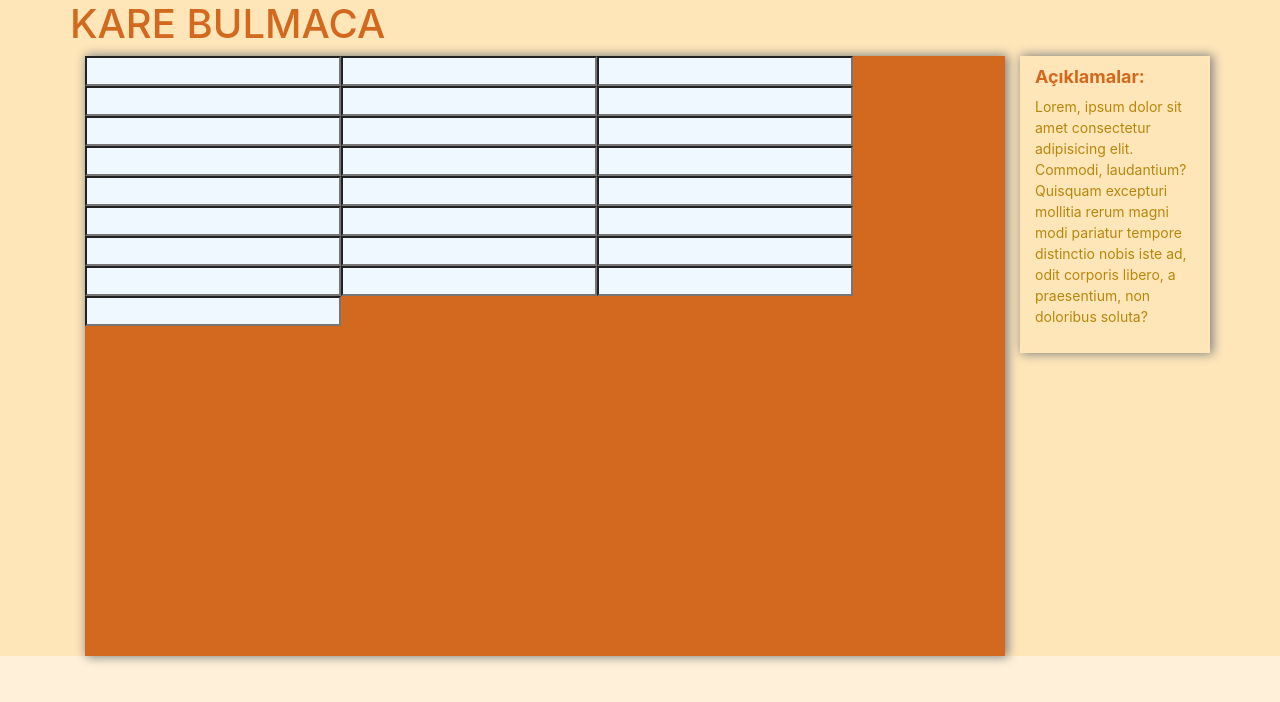
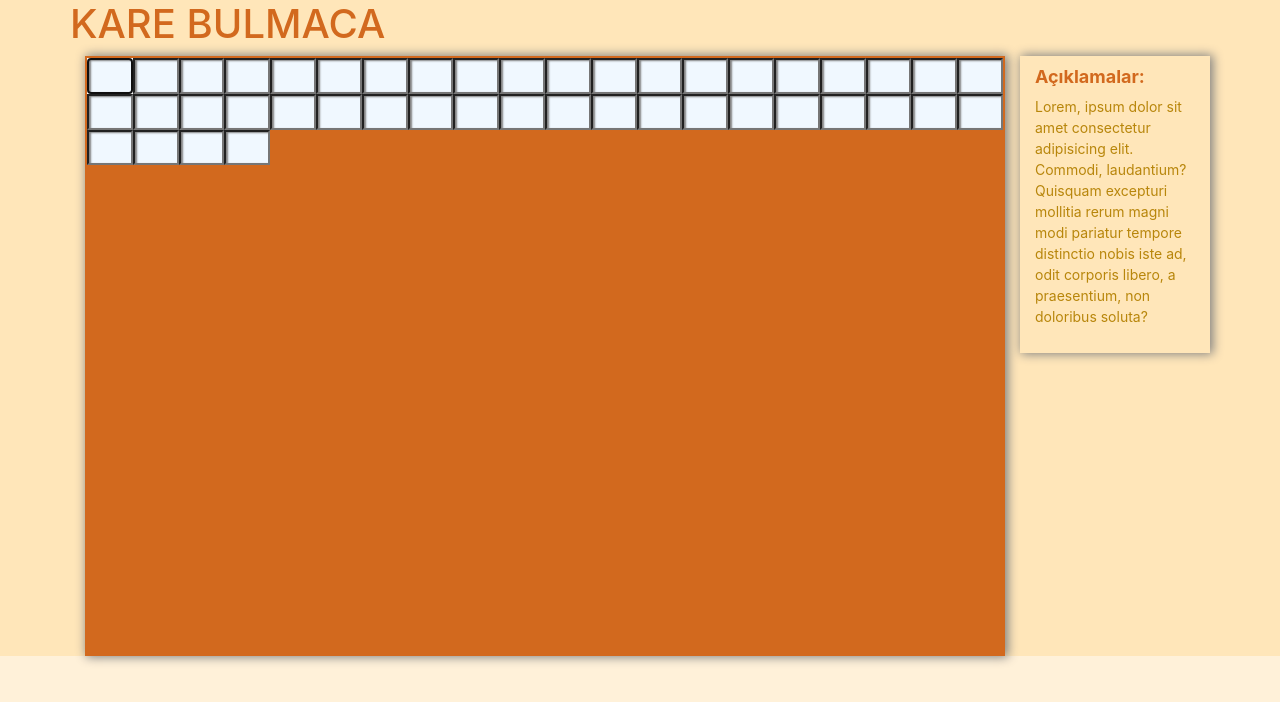
Before and after one commit to karadumanb/Crossword-Puzzle, an Angular app: page / in a window 1280 px wide. Shown: the top 702 px of the page. Built offline with nearby package versions, Linux system fonts and the light colour scheme.

Commit message:
Add some functionality

```diff
--- a/src/app/components/home/home.component.html
+++ b/src/app/components/home/home.component.html
@@ -3,31 +3,50 @@
     <h1>KARE BULMACA</h1>
     <div class="col-md-10 col-xs-12">
       <section class="puzzle-container" (click)="maximize()" id="puzzle-container">
-        <input type="text" name="">
-        <input type="text" name="">
-        <input type="text" name="">
-        <input type="text" name="">
-        <input type="text" name="">
-        <input type="text" name="">
-        <input type="text" name="">
-        <input type="text" name="">
-        <input type="text" name="">
-        <input type="text" name="">
-        <input type="text" name="">
-        <input type="text" name="">
-        <input type="text" name="">
-        <input type="text" name="">
-        <input type="text" name="">
-        <input type="text" name="">
-        <input type="text" name="">
-        <input type="text" name="">
-        <input type="text" name="">
-        <input type="text" name="">
-        <input type="text" name="">
-        <input type="text" name="">
-        <input type="text" name="">
-        <input type="text" name="">
-        <input type="text" name="">
+        <input type="text" name="" maxlength="1" autofocus (keyup)="autofocus($event)">
+        <input type="text" name="" maxlength="1" (keyup)="autofocus($event)">
+        <input type="text" name="" maxlength="1" (keyup)="autofocus($event)">
+        <input type="text" name="" maxlength="1" (keyup)="autofocus($event)">
+        <input type="text" name="" maxlength="1" (keyup)="autofocus($event)">
+        <input type="text" name="" maxlength="1" (keyup)="autofocus($event)">
+        <input type="text" name="" maxlength="1" (keyup)="autofocus($event)">
+        <input type="text" name="" maxlength="1" (keyup)="autofocus($event)">
+        <input type="text" name="" maxlength="1" (keyup)="autofocus($event)">
+        <input type="text" name="" maxlength="1" (keyup)="autofocus($event)">
+        <input type="text" name="" maxlength="1" (keyup)="autofocus($event)">
+        <input type="text" name="" maxlength="1" (keyup)="autofocus($event)">
+        <input type="text" name="" maxlength="1" (keyup)="autofocus($event)">
+        <input type="text" name="" maxlength="1" (keyup)="autofocus($event)">
+        <input type="text" name="" maxlength="1" (keyup)="autofocus($event)">
+        <input type="text" name="" maxlength="1" (keyup)="autofocus($event)">
+        <input type="text" name="" maxlength="1" (keyup)="autofocus($event)">
+        <input type="text" name="" maxlength="1" (keyup)="autofocus($event)">
+        <input type="text" name="" maxlength="1" (keyup)="autofocus($event)">
+        <input type="text" name="" maxlength="1" (keyup)="autofocus($event)">
+        <input type="text" name="" maxlength="1" (keyup)="autofocus($event)">
+        <input type="text" name="" maxlength="1" (keyup)="autofocus($event)">
+        <input type="text" name="" maxlength="1" (keyup)="autofocus($event)">
+        <input type="text" name="" maxlength="1" (keyup)="autofocus($event)">
+        <input type="text" name="" maxlength="1" (keyup)="autofocus($event)">
+        <input type="text" name="" maxlength="1" (keyup)="autofocus($event)">
+        <input type="text" name="" maxlength="1" (keyup)="autofocus($event)">
+        <input type="text" name="" maxlength="1" (keyup)="autofocus($event)">
+        <input type="text" name="" maxlength="1" (keyup)="autofocus($event)">
+        <input type="text" name="" maxlength="1" (keyup)="autofocus($event)">
+        <input type="text" name="" maxlength="1" (keyup)="autofocus($event)">
+        <input type="text" name="" maxlength="1" (keyup)="autofocus($event)">
+        <input type="text" name="" maxlength="1" (keyup)="autofocus($event)">
+        <input type="text" name="" maxlength="1" (keyup)="autofocus($event)">
+        <input type="text" name="" maxlength="1" (keyup)="autofocus($event)">
+        <input type="text" name="" maxlength="1" (keyup)="autofocus($event)">
+        <input type="text" name="" maxlength="1" (keyup)="autofocus($event)">
+        <input type="text" name="" maxlength="1" (keyup)="autofocus($event)">
+        <input type="text" name="" maxlength="1" (keyup)="autofocus($event)">
+        <input type="text" name="" maxlength="1" (keyup)="autofocus($event)">
+        <input type="text" name="" maxlength="1" (keyup)="autofocus($event)">
+        <input type="text" name="" maxlength="1" (keyup)="autofocus($event)">
+        <input type="text" name="" maxlength="1" (keyup)="autofocus($event)">
+        <input type="text" name="" maxlength="1" (keyup)="autofocus($event)">
       </section>
     </div>
     <div class="annotation col-md-2 col-xs-12">
--- a/src/app/components/home/home.component.ts
+++ b/src/app/components/home/home.component.ts
@@ -1,6 +1,7 @@
 import { Component, OnInit } from '@angular/core';
 import { MockService, Puzzle } from '../../services/mock-service';
 declare var $:any;
+const letters = /^[A-Za-z]+$/;
 
 @Component({
   selector: 'app-home',
@@ -31,4 +32,14 @@ export class HomeComponent implements OnInit {
       this.count = 0;
     }, 1200);
   }
+
+  autofocus($event) {
+    if(letters.test($event.key) && $event.key.length === 1) {
+      setTimeout(()=>{
+        $event.srcElement.nextElementSibling.focus();
+      }, 200);
+    } else {
+      $event.srcElement.value = null;
+    }
+  }
 }
--- a/src/styles.css
+++ b/src/styles.css
@@ -15,6 +15,8 @@ p {
     float: left;
     height: 600px;
     box-shadow: 2px 0px 10px 1px grey;
+    overflow: hidden;
+    border: 2px solid chocolate;
 }
 
 .full-screen {
@@ -43,4 +45,11 @@ p {
 
 .puzzle-container input {
     background-color: aliceblue;
+    float: left;
+    width: 5%;
+    height: 6%;
+    font-size: 26px;
+    text-align: center;
+    color: saddlebrown;
+    box-shadow: 2px 1px 2px grey inset;
 }
```
